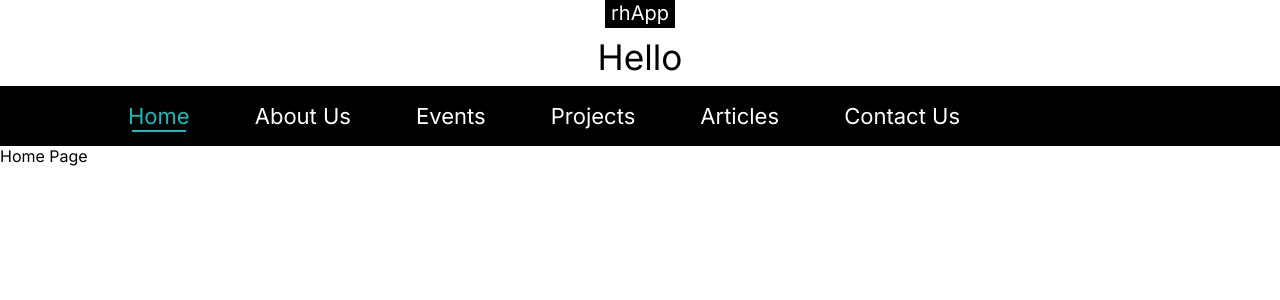
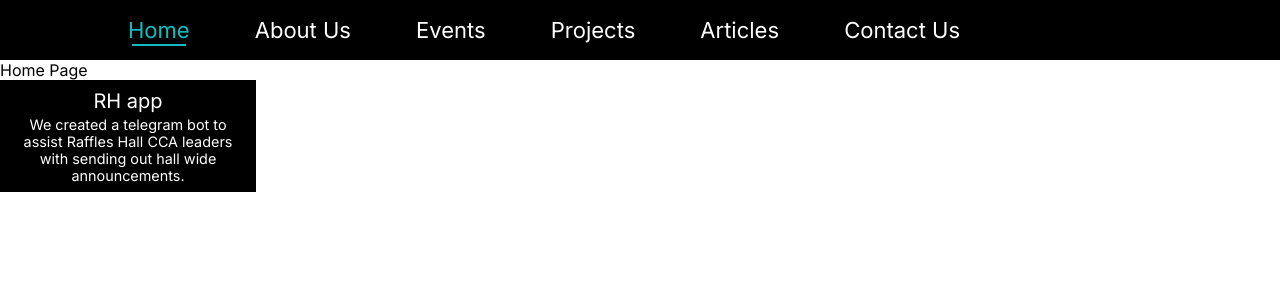
Before and after one commit to rhdevs/rhdevs-website, a React (Create React App) app: page / in a window 1280 px wide. Shown: the top 300 px of the page. Built offline with nearby package versions, Linux system fonts and the light colour scheme.

Commit message:
Fixed styling and tested useNavigate

```diff
--- a/src/App.tsx
+++ b/src/App.tsx
@@ -12,8 +12,13 @@ function App() {
       <Suspense fallback={<LoadingSpinner />}>
         <Theme>
           <GlobalStyle />
-          <ProjectPreview title="rhApp" text="Hello" />
           <Routes />
+          <ProjectPreview
+            title="RH app"
+            text="We created a telegram bot to assist Raffles Hall CCA leaders with sending out hall wide announcements."
+            hasAnimation
+            onClick={() => undefined}
+          />
         </Theme>
       </Suspense>
     </BrowserRouter>
--- a/src/components/ProjectPreview.tsx
+++ b/src/components/ProjectPreview.tsx
@@ -4,13 +4,14 @@ import Button from './Button'
 type Props = {
   title: string
   text: string
+  hasAnimation: boolean
+  onClick: () => void
 }
-
 export default function ProjectPreview(props: Props) {
   return (
-    <PreviewWrapper>
-      <Button text={props.title} link="https://www.google.com" />
-      <PreviewText>{props.text}</PreviewText>
+    <PreviewWrapper onClick={props.onClick}>
+      <Button text={props.title} />
+      <PreviewText hasAnimation={props.hasAnimation}>{props.text}</PreviewText>
     </PreviewWrapper>
   )
 }
--- a/src/components/styles/Button.styled.ts
+++ b/src/components/styles/Button.styled.ts
@@ -12,6 +12,7 @@ export const BaseButton = styled.div<{ fontSize?: string; isActive?: boolean }>`
     background-color: ${(props) => props.theme.palette.common.black};
     transition: background-image 0.4s ease-in-out;
     &:hover {
+      cursor: pointer;
       background-position: 50% 1.2em;
       color: ${(props) => props.theme.palette.primary};
       background-image: linear-gradient(
--- a/src/components/styles/ProjectPreview.styled.ts
+++ b/src/components/styles/ProjectPreview.styled.ts
@@ -1,23 +1,8 @@
-import styled, { keyframes } from 'styled-components'
+import styled from 'styled-components'
 
-const FadeIn = keyframes`
-  0% {
-    opacity: 0;
-  }
-  100% {
-    opacity: 1;
-  }
-`
-
-export const PreviewText = styled.div`
-  font-size: 2.2rem;
-  color: ${(props) => props.theme.palette.common.black};
-  padding: 0.5rem;
-  animation-name: fadeIn;
-  animation-delay: 1.5s;
-  animation-duration: 0.5s;
-  animation-fill-mode: both;
-
+export const PreviewText = styled.div<{ hasAnimation: boolean }>`
+  font-size: 0.9rem;
+  color: ${(props) => props.theme.palette.common.white};
   @keyframes fadeIn {
     0% {
       opacity: 0;
@@ -25,10 +10,31 @@ export const PreviewText = styled.div`
     100% {
       opacity: 1;
     }
+  }
+  ${(props) => {
+    if (props.hasAnimation) {
+      return `
+      animation-name: fadeIn;
+      animation-delay: 1s;
+      animation-duration: 1.5s;
+      animation-fill-mode: both;
+      `
+    }
+    return `
+      animation-name: none;
+    `
+  }}
 `
 
 export const PreviewWrapper = styled.div`
   align-items: center;
   display: flex;
   flex-direction: column;
+  width: 20%;
+  text-align: center;
+  padding: 0.5rem;
+  background-color: ${(props) => props.theme.palette.common.black};
+  &:hover {
+    cursor: pointer;
+  }
 `
```
